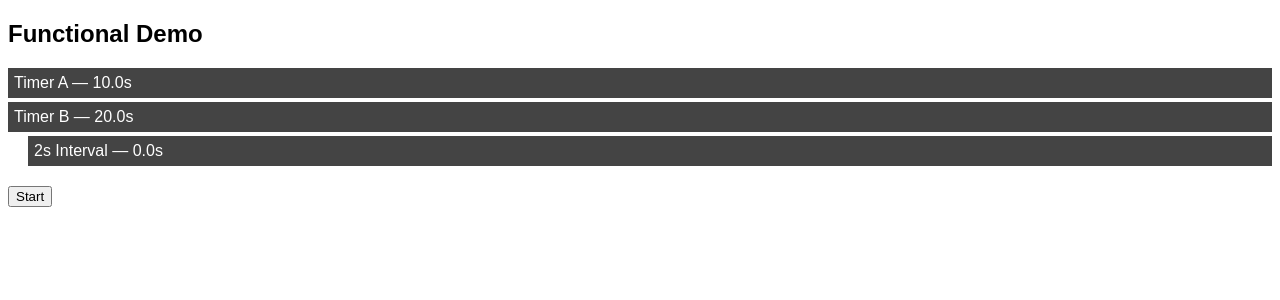
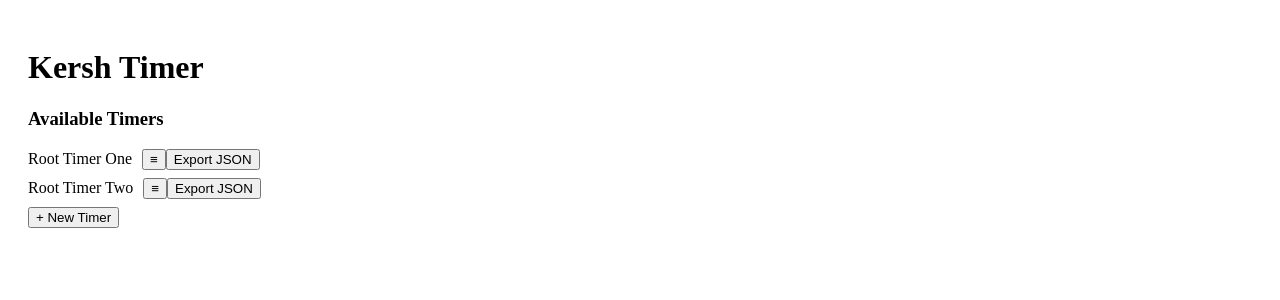
Before and after one commit to Richard-Kershner/kersh_timer_wap, a React (Vite) app: page / in a window 1280 px wide. Shown: the top 300 px of the page. Built offline with nearby package versions, Linux system fonts and the light colour scheme.

Commit message:
Dev step 10 Edit timer, multiple timers, save timer FILES CHANGED main.tsx TimerRunner.tsx TimerEditor.tsx TimerSelector.tsx PersistenceService.ts FILES ADDED TimerManager.tsx

```diff
--- a/src/components/TimerEditor.tsx
+++ b/src/components/TimerEditor.tsx
@@ -1,38 +1,3 @@
-/*
-File: TimerEditor.tsx
-
-Final Intended Purpose:
-- UI for creating and editing TimerConfig objects.
-- Saves timers via PersistenceService.
-- Does not interact with runtime engine.
-
-Explicit Responsibilities:
-- Create new timer configs.
-- Edit name and duration.
-- Persist TimerConfig.
-- Emit save completion event.
-
-Connected Files:
-- PersistenceService.ts
-- TimerTypes.ts
-
-Shared Data Models:
-- TimerConfig
-- TimerState
-
-Development Steps:
-- Step 1: Scaffold (COMPLETE — 2026-02-03)
-- Step 2: Form logic (COMPLETE — 2026-02-13)
-- Step 3: Basic validation (COMPLETE — 2026-02-13)
-- Step 7 Fix: durationMs alignment (COMPLETE — 2026-02-13)
-
-Change Log:
-- 2026-02-13
-  - Implemented controlled form.
-  - Added save logic.
-  - Corrected duration to durationMs.
-*/
-
 import { useEffect, useState } from 'react';
 import { TimerConfig, TimerState } from '../models/TimerTypes';
 import { PersistenceService } from '../services/PersistenceService';
@@ -53,12 +18,7 @@ export function TimerEditor({ selected, onSaved }: Props) {
   useEffect(() => {
     if (selected) {
       setName(selected.name ?? '');
-      setDurationSeconds(
-        selected.durationMs ? selected.durationMs / 1000 : 60,
-      );
-    } else {
-      setName('');
-      setDurationSeconds(60);
+      setDurationSeconds(selected.durationMs ? selected.durationMs / 1000 : 60);
     }
   }, [selected]);
 
@@ -66,39 +26,33 @@ export function TimerEditor({ selected, onSaved }: Props) {
     if (!name.trim()) return;
 
     const config: TimerConfig = {
-      id: selected?.id ?? generateId(),
+      id: selected?.id || generateId(),
       name,
       durationMs: durationSeconds * 1000,
     };
 
-    const initialState: TimerState = TimerState.IDLE;
+    const json = JSON.stringify(config, null, 2);
+    console.log('Saved JSON:', json);
 
-    await PersistenceService.saveTimer(config, initialState);
+    await PersistenceService.saveTimer(config, TimerState.IDLE);
     onSaved();
   }
 
   return (
-    <div>
-      <h3>{selected ? 'Edit Timer' : 'New Timer'}</h3>
+    <div style={{ marginTop: 20 }}>
+      <h3>{selected?.id ? 'Edit Timer' : 'New Timer'}</h3>
 
-      <div>
-        <label>Name:</label>
       <input
         value={name}
         onChange={(e) => setName(e.target.value)}
+        placeholder="Timer name"
       />
-      </div>
 
-      <div>
-        <label>Duration (seconds):</label>
       <input
         type="number"
         value={durationSeconds}
-          onChange={(e) =>
-            setDurationSeconds(Number(e.target.value))
-          }
+        onChange={(e) => setDurationSeconds(Number(e.target.value))}
       />
-      </div>
 
       <button onClick={handleSave}>Save</button>
     </div>
--- /dev/null
+++ b/src/components/TimerManager.tsx
@@ -0,0 +1,112 @@
+/*
+===============================================================================
+FILE: src/components/TimerManager.tsx
+
+STEP 10 ROLE:
+- Owns multiple root timer trees.
+- Provides selection + editing controls.
+- Loads persisted timers.
+- Exports JSON.
+- Delegates runtime to TimerRunner.
+
+NOTE:
+- Receives default root trees from main.tsx.
+===============================================================================
+*/
+
+import { useEffect, useState } from 'react';
+import { TimerConfig } from '../models/TimerTypes';
+import { TimerNode } from '../timers/TimerNode';
+import { TimerRunner } from './TimerRunner';
+import { TimerEditor } from './TimerEditor';
+import { PersistenceService } from '../services/PersistenceService';
+
+interface Props {
+  defaultRoots: TimerNode[];
+}
+
+/* Helper: Convert TimerNode → TimerConfig recursively */
+function serializeNode(node: TimerNode): TimerConfig {
+  return {
+    ...node.config,
+    children: node.children.map(serializeNode),
+  };
+}
+
+export function TimerManager({ defaultRoots }: Props) {
+  const [timers, setTimers] = useState<TimerConfig[]>(
+    defaultRoots.map(serializeNode),
+  );
+
+  const [selected, setSelected] = useState<TimerConfig | null>(null);
+  const [editing, setEditing] = useState<TimerConfig | null>(null);
+
+  /* ------------------------------------------------------------------------
+     On mount: load persisted timers if they exist.
+  ------------------------------------------------------------------------ */
+  useEffect(() => {
+    (async () => {
+      const stored = await PersistenceService.loadAllTimers();
+      if (stored.length > 0) {
+        setTimers(stored.map((r) => r.config));
+      }
+    })();
+  }, []);
+
+  async function handleSaved() {
+    const stored = await PersistenceService.loadAllTimers();
+    setTimers(stored.map((r) => r.config));
+    setEditing(null);
+  }
+
+  function exportJSON(timer: TimerConfig) {
+    const json = JSON.stringify(timer, null, 2);
+    console.log('[Step 10 Export]', json);
+  }
+
+  function buildNodeTree(config: TimerConfig): TimerNode {
+    const node = new TimerNode(config);
+    config.children?.forEach((child) => node.addChild(buildNodeTree(child)));
+    return node;
+  }
+
+  return (
+    <div style={{ padding: 20 }}>
+      <h1>Kersh Timer</h1>
+
+      <h3>Available Timers</h3>
+
+      {timers.map((timer) => (
+        <div key={timer.id} style={{ marginBottom: 8 }}>
+          <span
+            style={{ cursor: 'pointer', marginRight: 10 }}
+            onClick={() => setSelected(timer)}
+          >
+            {timer.name}
+          </span>
+
+          {/* Step 10 — Edit Button (≡) */}
+          <button onClick={() => setEditing(timer)}>≡</button>
+
+          <button onClick={() => exportJSON(timer)}>Export JSON</button>
+        </div>
+      ))}
+
+      <button
+        onClick={() =>
+          setEditing({
+            id: '',
+            name: '',
+            durationMs: 60000,
+          })
+        }
+      >
+        + New Timer
+      </button>
+
+      {editing && <TimerEditor selected={editing} onSaved={handleSaved} />}
+
+      {selected && <TimerRunner root={buildNodeTree(selected)} />}
+    </div>
+  );
+}
--- a/src/components/TimerRunner.tsx
+++ b/src/components/TimerRunner.tsx
@@ -31,6 +31,7 @@ export function TimerRunner({ root }: Props) {
           }}
         >
           {node.config.name} — {format(remaining)}
+          <button style={{ marginLeft: 10 }}>≡</button>
         </div>
         {node
           .getExecutableChildren()
@@ -40,8 +41,8 @@ export function TimerRunner({ root }: Props) {
   };
 
   return (
-    <div style={{ fontFamily: 'sans-serif' }}>
-      <h2>Functional Demo</h2>
+    <div>
+      <h2>Runner</h2>
 
       {root.getExecutableChildren().map((node) => renderNode(node))}
 
--- a/src/main.tsx
+++ b/src/main.tsx
@@ -1,10 +1,28 @@
+/*
+===============================================================================
+FILE: src/main.tsx
+
+PURPOSE:
+- Bootstrap application
+- Construct default demo timer trees
+- Render TimerManager
+- Register service worker
+
+This file intentionally remains thin and deterministic.
+===============================================================================
+*/
+
 import React from 'react';
 import ReactDOM from 'react-dom/client';
+
 import { TimerNode } from './timers/TimerNode';
-import { TimerRunner } from './components/TimerRunner';
+import { TimerManager } from './components/TimerManager';
 import { registerServiceWorker } from './pwa/registerServiceWorker';
 
-// Demo tree
+/* ============================================================================
+   DEFAULT TIMER TREE #1
+============================================================================ */
+
 const timerA = new TimerNode({
   id: 'a',
   name: 'Timer A',
@@ -26,19 +44,53 @@ const intervalChild = new TimerNode({
 
 timerB.addChild(intervalChild);
 
-const root = new TimerNode({
-  id: 'root',
-  name: 'Root',
+const root1 = new TimerNode({
+  id: 'root-1',
+  name: 'Root Timer One',
   durationMs: 0,
 });
 
-root.addChild(timerA);
-root.addChild(timerB);
+root1.addChild(timerA);
+root1.addChild(timerB);
+
+/* ============================================================================
+   DEFAULT TIMER TREE #2
+============================================================================ */
+
+const quickTimer = new TimerNode({
+  id: 'quick',
+  name: 'Quick 5s',
+  durationMs: 5000,
+});
+
+const repeatTimer = new TimerNode({
+  id: 'repeat',
+  name: 'Repeat 1s',
+  durationMs: 0,
+  intervalMs: 1000,
+});
+
+const root2 = new TimerNode({
+  id: 'root-2',
+  name: 'Root Timer Two',
+  durationMs: 0,
+});
+
+root2.addChild(quickTimer);
+root2.addChild(repeatTimer);
+
+/* ============================================================================
+   RENDER
+============================================================================ */
 
 ReactDOM.createRoot(document.getElementById('root')!).render(
   <React.StrictMode>
-    <TimerRunner root={root} />
+    <TimerManager defaultRoots={[root1, root2]} />
   </React.StrictMode>,
 );
 
+/* ============================================================================
+   PWA
+============================================================================ */
+
 registerServiceWorker();
--- a/src/services/PersistenceService.ts
+++ b/src/services/PersistenceService.ts
@@ -130,4 +130,10 @@ export class PersistenceService {
   static async loadSkin(): Promise<string | null> {
     return await getItem(SKIN_KEY);
   }
+  /* Step 10, Multiple save, load and edit timers */
+  static async exportTimerJSON(timerId: string): Promise<string | null> {
+    const loaded = await this.loadTimer(timerId);
+    if (!loaded) return null;
+    return JSON.stringify(loaded.config, null, 2);
+  }
 }
```
Also changed, not shown: 2 other files (tests, documents, lock files or other folders). Lines whose indentation alone changed are shown as unchanged.
